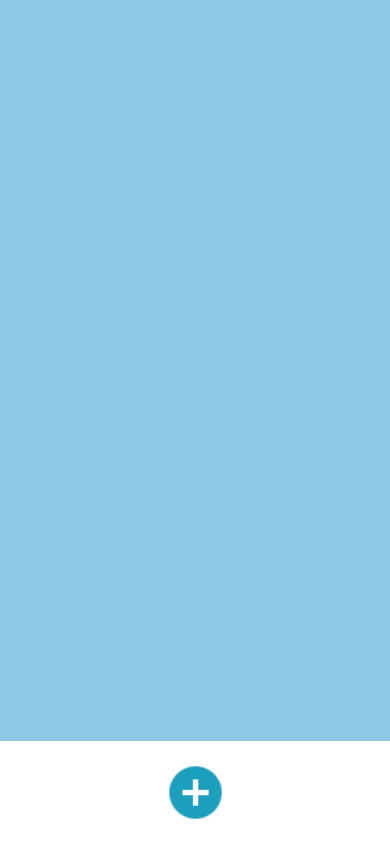
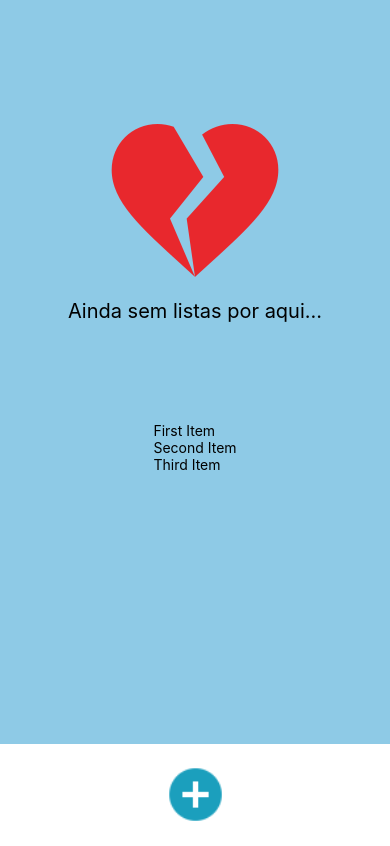
Before and after one commit to adautomoises/ListWithUs, a React Native app: screen / in a window 390 px wide. Built offline with nearby package versions, Linux system fonts and the light colour scheme.

Commit message:
Organization

```diff
--- a/App.js
+++ b/App.js
@@ -1,34 +1,54 @@
 import React, { useState } from "react";
-import { TouchableOpacity, Text, View, ScrollView, StyleSheet, Image } from "react-native";
+import List from "./components/list";
+import styles from './assets/css/css';
+import { SafeAreaView, View, FlatList, Text, TouchableOpacity, Image, ImageBackground } from 'react-native';
 
+const DATA = [
+  {
+    id: 'bd7acbea-c1b1-46c2-aed5-3ad53abb28ba',
+    title: 'First Item',
+  },
+  {
+    id: '3ac68afc-c605-48d3-a4f8-fbd91aa97f63',
+    title: 'Second Item',
+  },
+  {
+    id: '58694a0f-3da1-471f-bd96-145571e29d72',
+    title: 'Third Item',
+  },
+];
+
+const Item = ({ title }) => (
+  <View style={styles.item}>
+    <Text style={styles.title}>{title}</Text>
+  </View>
+);
 const YourApp = () => {
+  const renderItem = ({ item }) => (
+    <Item title={item.title} />
+  );
   return (
     <View style={{ flex: 1 }}>
-        <ScrollView style={styles.container}>
-
-        </ScrollView>
-        <View style={styles.footer}>
-        <TouchableOpacity style={styles.button}onPress={() => {alert("List created");}}>
-            <Image style={styles.image} source={require("./assets/plus-circle.png")}/>
-          </TouchableOpacity>
+        <View style={styles.container}>
+        <ImageBackground source = {require("./assets/heart-broken.png")} resizeMode="cover" style={styles.ImageBackground}>
+        </ImageBackground>
+        <Text style={styles.text}>Ainda sem listas por aqui...</Text>
         </View>
+        <SafeAreaView style={styles.container}>
+      <FlatList
+        data={DATA}
+        renderItem={renderItem}
+        keyExtractor={item => item.id}
+      />
+    </SafeAreaView>
+      <View style={styles.footer}>
+        <TouchableOpacity style={styles.button} onPress={() => {alert("List created"); }}>
+          <Image style={styles.imageFooter} source={require("./assets/plus-circle.png")}/>
+        </TouchableOpacity>
+      </View>
     </View>
   );
 };
-const styles = StyleSheet.create({
-  container: {
-    backgroundColor: "#8ECAE6",
-  },
-  footer: {
-    alignItems: "center", justifyContent: "center"
-  },
-  button: {
-    padding: 20,
-  },
-  image: {
-    width: 63,
-    height: 63,
-  },
-});
+
 
 export default YourApp;
--- /dev/null
+++ b/assets/css/css.js
@@ -0,0 +1,42 @@
+import {StyleSheet} from "react-native";
+
+const styles = StyleSheet.create({
+  container: {
+    flex: 1,
+    backgroundColor: "#8ECAE6",
+    alignItems: "center",
+    justifyContent: "center",
+  },
+  footer: {
+    width: '100%',
+    height: 100,
+    alignItems: "center",
+    justifyContent: "center",
+    position: "absolute",
+    bottom: 0,
+    backgroundColor: "#fff"
+  },
+  button: {
+    padding: 20,
+  },
+  imageFooter: {
+    width: 63,
+    height: 63
+  },
+  ImageBackground: {
+    width: 200,
+    height: 200,
+    opacity: 0.80
+  },
+  text: {
+    fontSize: 20
+  },
+  flatList:{
+    flex: 1,
+    width: 10,
+    height: 10,
+    backgroundColor: "#fff"
+  }
+});
+
+export default styles;
--- /dev/null
+++ b/components/list.js
@@ -0,0 +1,13 @@
+import React, { useState } from "react";
+import {Text, View, FlatList} from "react-native";
+import styles from "../assets/css/css";
+
+export default function() {
+  return (
+    <View>
+      <FlatList style={styles.flatList}>
+        <Text>a a a a</Text>
+      </FlatList>
+    </View>
+  )
+}
```
Also changed, not shown: assets/heart-broken.png (added).
